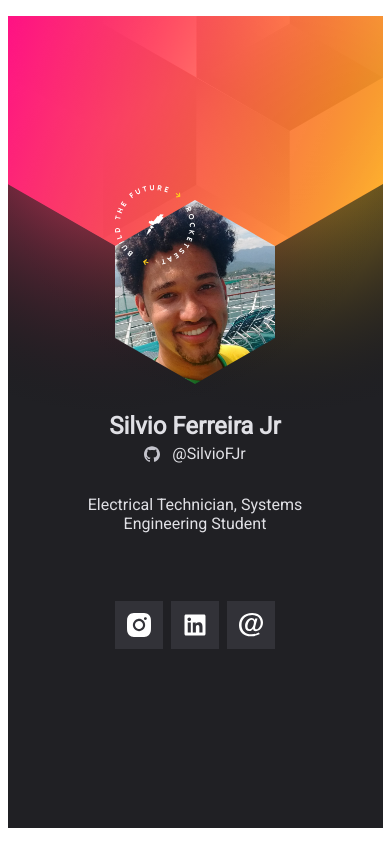
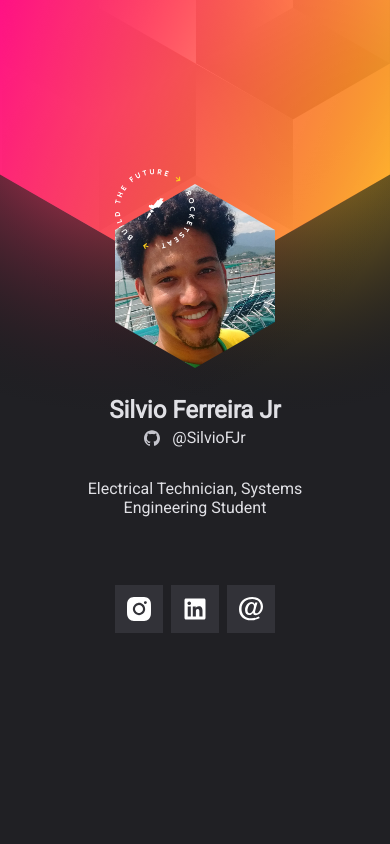
Before and after one commit to SilvioFJr/NLW-2021-Origin, a plain HTML site: page index.html in a window 390 px wide. Drawn offline with Linux system fonts and the light colour scheme; no server answers.

Commit message:
Mobile Update

```diff
--- a/index.html
+++ b/index.html
@@ -1,7 +1,8 @@
 <!DOCTYPE html>
-<html>
+<html lang="pt_BR">
 
 <head>
+    <meta name="viewport" content="width=device-width, initial-scale=1.0">
     <title>Silvio Ferreira Jr - DoWhile 2021</title>
 
     <link rel="stylesheet" href="style.css" />
--- a/style.css
+++ b/style.css
@@ -18,9 +18,10 @@ html,
     }
 
     main{
-        background: url(images/background.svg);
-        width: 375px;
-        height: 812px;
+        background: url(images/background.svg) no-repeat center/cover;
+        width: 100vw;
+        min-height: 812px;
+        height: 100vh;
     }
 
     .container{
```
